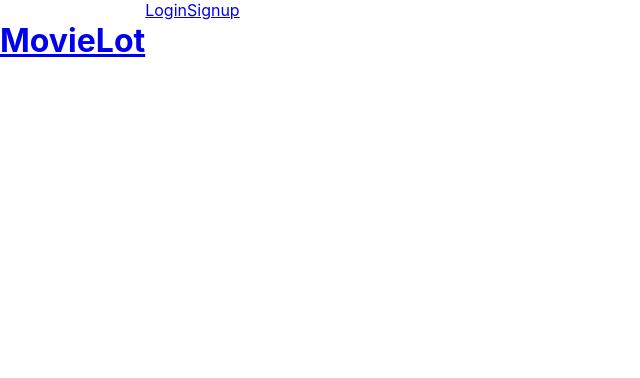
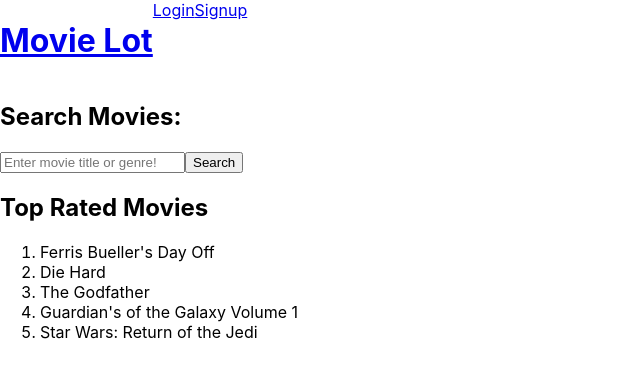
Before and after one commit to layc41/final-countdown, a React (Create React App) app in the folder client/: page / in a window 1280 px wide. Shown: the top 378 px of the page, without its empty margins (0-640 px from the left). Built offline with nearby package versions, Linux system fonts and the light colour scheme.

Commit message:
added TopRated and SearchMovies components, and moved SeachMovies from pages to components

```diff
--- a/client/src/App.js
+++ b/client/src/App.js
@@ -7,6 +7,8 @@ import Navbar from './components/Navbar';
 import LoginForm from './components/LoginForm';
 import SignupForm from './components/SignupForm';
 import NoMatch from './pages/NoMatch';
+import TopRated from './components/TopRated';
+import SearchMovies from './components/SearchMovies';
 
 const client = new ApolloClient({
   request: operation => {
@@ -38,6 +40,10 @@ function App() {
           </Switch>
         </div>
 
+        <div>
+          <SearchMovies />
+          <TopRated />
+        </div>
       </div>
     </Router>
   </ApolloProvider>
--- a/client/src/components/Navbar.js
+++ b/client/src/components/Navbar.js
@@ -12,7 +12,7 @@ function Navbar() {
         <header className="bg-secondary mb-4 py-2 flex-row align-center">
             <div className="container flex-row justify-space-between-lg justify-center align-center">
                 <Link to="/">
-                    <h1>MovieLot</h1>
+                    <h1>Movie Lot</h1>
                 </Link>
 
                 <nav className="text-center">
--- /dev/null
+++ b/client/src/components/SearchMovies.js
@@ -0,0 +1,13 @@
+import React from 'react';
+
+const SearchMovies = () => {
+  return (
+    <div>
+      <h2>Search Movies:</h2>
+      <input className="form-input" placeholder="Enter movie title or genre!" type="text"/>
+      <button type="button" id="search">Search</button>
+    </div>
+  );
+};
+
+export default SearchMovies;
--- /dev/null
+++ b/client/src/components/TopRated.js
@@ -0,0 +1,20 @@
+import React from 'react';
+
+const TopRated = () => {
+  return (
+    // hard coding movie list for now.
+    // need to include movie posters
+    <div>
+      <h2>Top Rated Movies</h2>
+        <ol>
+          <li>Ferris Bueller's Day Off</li>
+          <li>Die Hard</li>
+          <li>The Godfather</li>
+          <li>Guardian's of the Galaxy Volume 1</li>
+          <li>Star Wars: Return of the Jedi</li>
+        </ol>
+    </div>
+  );
+};
+
+export default TopRated;
```
Also changed, not shown: client/src/pages/SearchMovies.js (deleted).
